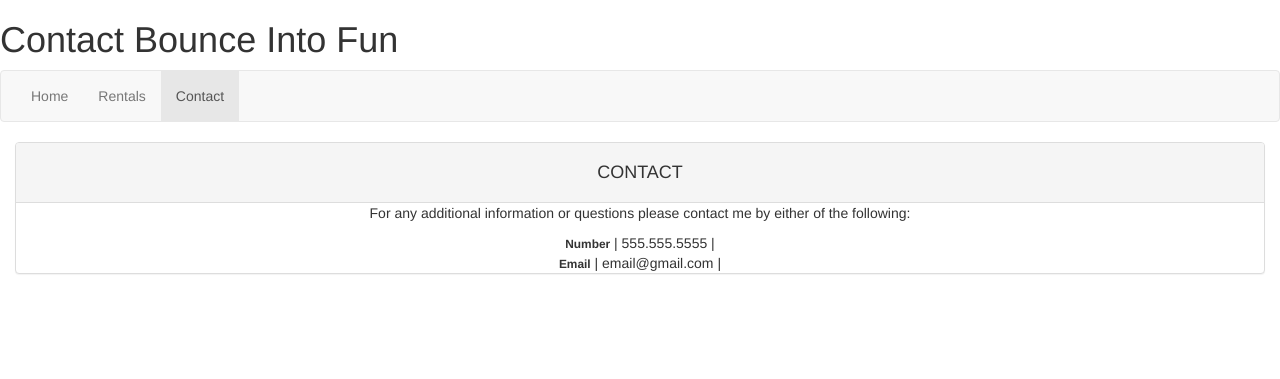
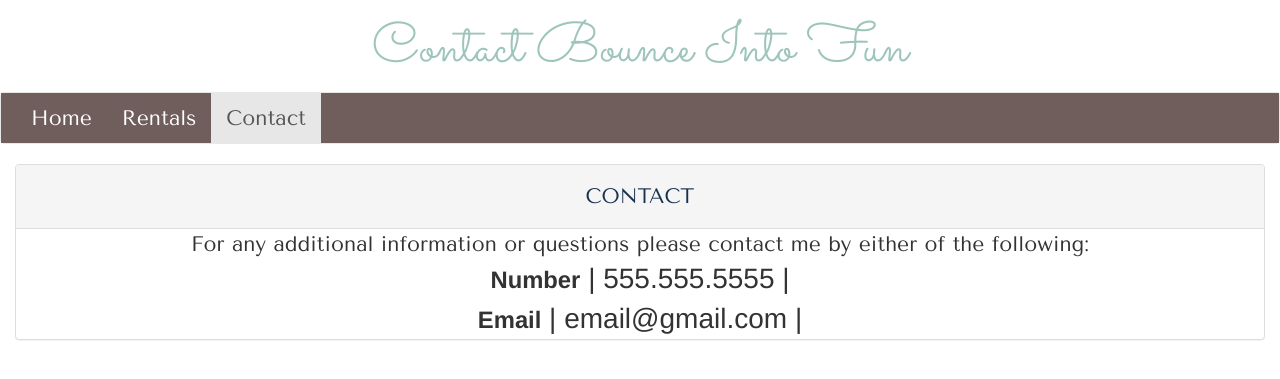
Before and after one commit to AddeyWelch/final_django, a Django app: page /Rent/contact in a window 1280 px wide. Shown: the top 379 px of the page. Run offline with Django 3.2, Linux system fonts and the light colour scheme; some libraries are stand-ins or nearby versions.

Commit message:
Added css file for pages

```diff
--- /dev/null
+++ b/mysite/Rent/static/rent.css
@@ -0,0 +1,61 @@
+.header {
+  color: #9DC5BB;
+  font-size: 400%;
+  font-family: 'Sacramento', cursive;
+  text-align: center;
+}
+
+p {
+    font-size: 135%;
+    font-family: 'Tenor Sans', sans-serif;
+    margin: 0;
+    padding: 0;
+}
+
+#two li {
+    font-size: 135%;
+    font-family: 'Tenor Sans', sans-serif;
+}
+
+img {
+    width: 85%;
+    height: 75%;
+    margin: 0;
+    padding: 0;
+}
+
+#statement p {
+    font-size: 150%
+}
+
+#number {
+    font-size: 200%;
+}
+
+#email {
+    font-size: 200%;
+}
+
+text {
+    font-size: 90%;
+}
+
+.container-fluid {
+  background-color: #6f5e5c;
+  font-size: 150%;
+}
+
+.navbar-default .navbar-nav>li>a {
+  color: white;
+  font-family: 'Tenor Sans', sans-serif;
+}
+
+.topic {
+  font-size: 150%;
+  color: #18314f;
+  font-family: 'Tenor Sans', sans-serif;
+}
+
+.description {
+  font-size: 100%;
+}
--- a/mysite/Rent/templates/Rent/contact.html
+++ b/mysite/Rent/templates/Rent/contact.html
@@ -8,7 +8,7 @@
     <link href="https://fonts.googleapis.com/css?family=Tenor+Sans" rel="stylesheet">
     <!-- Latest compiled and minified CSS -->
     <link rel="stylesheet" href="https://maxcdn.bootstrapcdn.com/bootstrap/3.3.7/css/bootstrap.min.css" integrity="sha384-BVYiiSIFeK1dGmJRAkycuHAHRg32OmUcww7on3RYdg4Va+PmSTsz/K68vbdEjh4u" crossorigin="anonymous">
-    <link href="css/bif.css" rel="stylesheet">
+    <link href="{% static 'rent.css' %}" type="text/css" rel="stylesheet" />
 </head>
 
 <body>
--- a/mysite/Rent/templates/Rent/home.html
+++ b/mysite/Rent/templates/Rent/home.html
@@ -8,7 +8,7 @@
     <link href="https://fonts.googleapis.com/css?family=Tenor+Sans" rel="stylesheet">
     <!-- Latest compiled and minified CSS -->
     <link rel="stylesheet" href="https://maxcdn.bootstrapcdn.com/bootstrap/3.3.7/css/bootstrap.min.css" integrity="sha384-BVYiiSIFeK1dGmJRAkycuHAHRg32OmUcww7on3RYdg4Va+PmSTsz/K68vbdEjh4u" crossorigin="anonymous">
-    <link href="css/bif.css" rel="stylesheet">
+    <link href="{% static 'rent.css' %}" type="text/css" rel="stylesheet" />
 </head>
 
 <body>
--- a/mysite/Rent/templates/Rent/rental.html
+++ b/mysite/Rent/templates/Rent/rental.html
@@ -8,7 +8,7 @@
     <link href="https://fonts.googleapis.com/css?family=Tenor+Sans" rel="stylesheet">
     <!-- Latest compiled and minified CSS -->
     <link rel="stylesheet" href="https://maxcdn.bootstrapcdn.com/bootstrap/3.3.7/css/bootstrap.min.css" integrity="sha384-BVYiiSIFeK1dGmJRAkycuHAHRg32OmUcww7on3RYdg4Va+PmSTsz/K68vbdEjh4u" crossorigin="anonymous">
-    <link href="css/bif.css" rel="stylesheet">
+    <link href="{% static 'rent.css' %}" type="text/css" rel="stylesheet" />
 
 </head>
 
```
